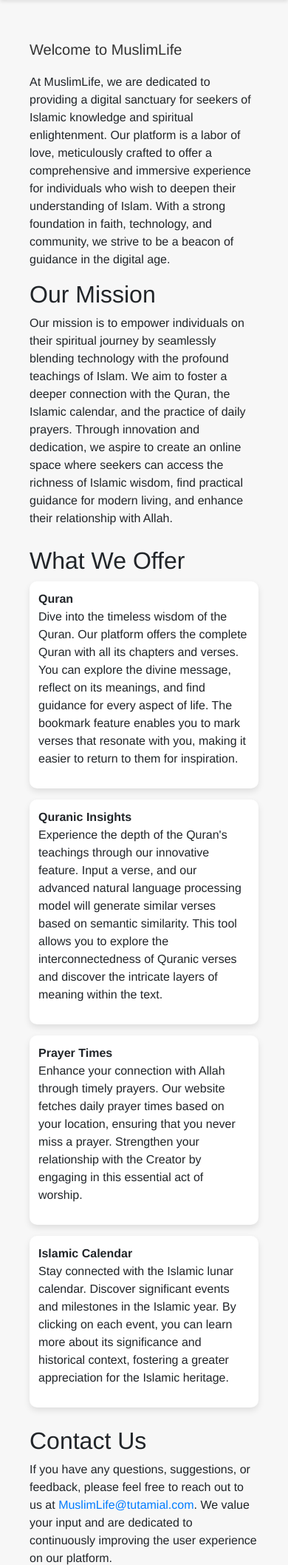
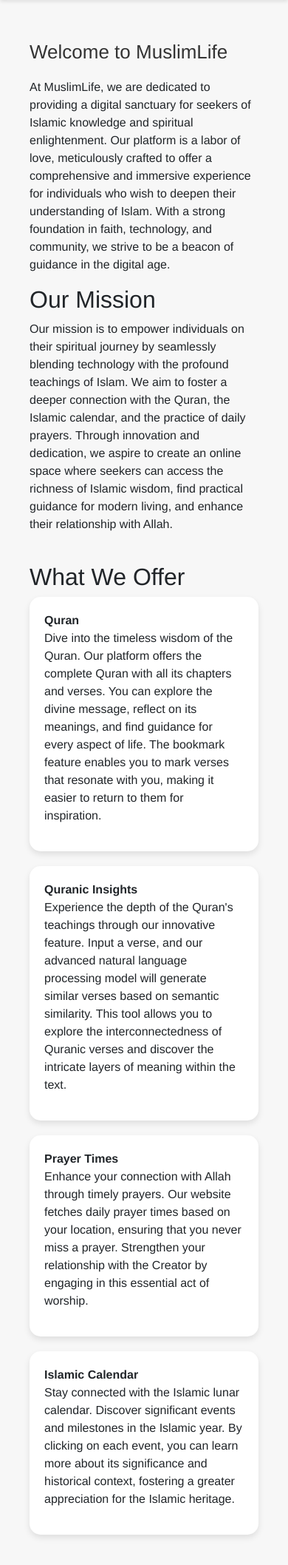
Before and after one commit to GaidYusuf/Masters-Project, a Django app: page / in a window 390 px wide. Shown: the part 86-2202 px from the top of the page at 74% size. Run offline with Django 4.2, Linux system fonts and the light colour scheme; some libraries are stand-ins or nearby versions.

Commit message:
updated code

```diff
--- a/static/css/style.css
+++ b/static/css/style.css
@@ -15,28 +15,28 @@
 .header h1 {
   color: #333;
   margin-bottom: 20px;
-  font-size: 28px;
+  font-size: 36px;
   line-height: 1.2;
 }
 
 .mission,
 .offer,
 .contact {
-  margin-bottom: 26px;
+  margin-bottom: 40px;
 }
 
 .offer-item {
   position: relative;
-  padding: 16px;
+  padding: 30px;
   background-color: #fff;
-  border-radius: 10px;
+  border-radius: 15px;
   box-shadow: 0 4px 8px rgba(0, 0, 0, 0.1);
   transition: transform 0.3s, box-shadow 0.3s;
-  margin-bottom: 15px;
+  margin-bottom: 20px; /* Add margin at the bottom of each offer item */
 }
 
 .offer-item:hover {
-  transform: translateY(-3px);
+  transform: translateY(-5px);
   box-shadow: 0 6px 12px rgba(0, 0, 0, 0.2);
 }
 
@@ -52,30 +52,32 @@
 
 .nav-links {
   text-align: center;
-  margin-top: 30px;
+  margin-top: 40px;
 }
 
 .nav-links a {
   display: inline-block;
-  margin: 0 10px;
+  margin: 0 15px;
   text-decoration: none;
   color: #333;
   font-weight: bold;
-  font-size: 16px;
+  font-size: 18px;
   transition: color 0.3s;
 }
+
+
 
 /* Media queries for responsive design */
 @media screen and (max-width: 768px) {
   .nav-links {
-    margin-top: 20px;
+    margin-top: 30px;
   }
 
   .header h1 {
-    font-size: 20px;
+    font-size: 26px;
   }
 
   .offer-item {
-    padding: 12px;
+    padding: 20px;
   }
 }
```
